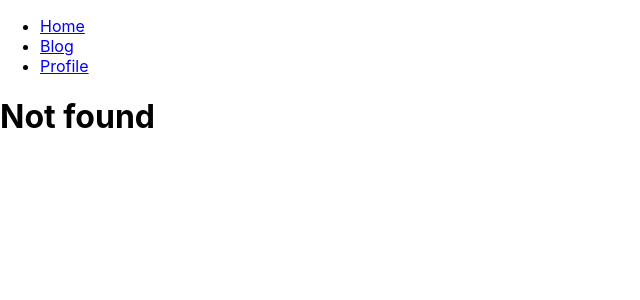
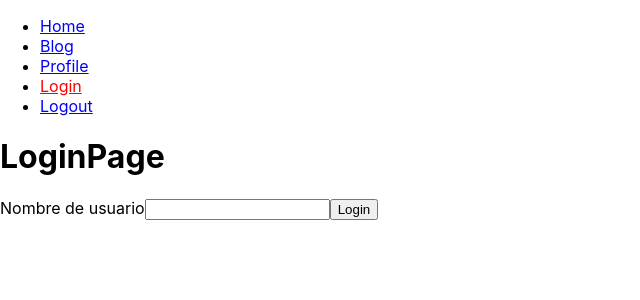
Before and after one commit to ivantabera/react-router, a React (Create React App) app: page /#/loginPage in a window 1280 px wide. Before the commit this address had no page. Shown: the top 300 px of the page, without its empty margins (0-640 px from the left). Built offline with nearby package versions, Linux system fonts and the light colour scheme.

Commit message:
Se hizo uso de hook useAuth

```diff
--- a/src/App.js
+++ b/src/App.js
@@ -4,10 +4,14 @@
 import {Blog} from "./blog/Blog";
 import {Profile} from "./profile/Profile";
 import {BlogPost} from "./blog/blogpost/BlogPost";
+import {LoginPage} from "./loginPage/LoginPage";
+import {Logout} from "./logout/Logout";
+import {AuthProvider} from "./auth/auth";
 
 function App() {
   return (
     <HashRouter>
+        <AuthProvider>
           <Menu />
 
           <Routes>
@@ -18,10 +22,13 @@
                     <Route path=":slug" element={<BlogPost />} />
                 </Route>
 
+                <Route path="/loginPage" element={<LoginPage />} />
+                <Route path="/logout" element={<Logout />} />
                 <Route path="/profile" element={<Profile />} />
 
                 <Route path="*" element={<h1>Not found</h1>} />
           </Routes>
+        </AuthProvider>
     </HashRouter>
   );
 }
--- /dev/null
+++ b/src/auth/auth.js
@@ -0,0 +1,38 @@
+import {createContext, useContext, useState} from "react";
+import {useNavigate} from "react-router-dom";
+
+const AuthContext = createContext();
+
+function AuthProvider({children}) {
+    const navigate = useNavigate();
+    const [user, setUser] = useState(undefined);
+
+    const login = ({username}) => {
+        setUser({username});
+        navigate('/profile')
+    }
+
+    const logout = () => {
+        setUser(null)
+        navigate('/')
+    }
+
+    const auth = {user, login, logout};
+    console.log(auth);
+
+    return (
+        <AuthContext.Provider value={auth}>
+            {children}
+        </AuthContext.Provider>
+    )
+}
+
+const useAuth = () => {
+    const auth = useContext(AuthContext);
+    return auth;
+}
+
+export {
+    AuthProvider,
+    useAuth
+}
--- /dev/null
+++ b/src/loginPage/LoginPage.js
@@ -0,0 +1,26 @@
+import React, {useState} from "react";
+import {useAuth} from "../auth/auth";
+
+export const LoginPage = () => {
+    const auth = useAuth();
+    const [username, setUsername] = useState('');
+
+    const login = (e) => {
+        e.preventDefault();
+        auth.login({username})
+    }
+
+    return (
+        <>
+            <h1>LoginPage</h1>
+            <form onSubmit={login}>
+                <label>Nombre de usuario</label>
+                <input
+                    value={username}
+                    onChange={e => setUsername(e.target.value)}
+                />
+                <button>Login</button>
+            </form>
+        </>
+    )
+}
--- /dev/null
+++ b/src/logout/Logout.js
@@ -0,0 +1,20 @@
+import React from "react";
+import {useAuth} from "../auth/auth";
+
+export const Logout = () => {
+    const auth = useAuth();
+
+    const logout = () => {
+        auth.logout();
+    };
+
+    return(
+        <>
+            <h1>LogoutPage</h1>
+            <form onSubmit={logout}>
+                <label>¿Seguro que deseas salir?</label>
+                <button>salir</button>
+            </form>
+        </>
+    )
+}
--- a/src/menu/Menu.js
+++ b/src/menu/Menu.js
@@ -37,5 +37,13 @@
     {
         to: '/profile',
         text: 'Profile'
+    },
+    {
+        to: '/loginPage',
+        text: 'Login'
+    },
+    {
+        to: '/logout',
+        text: 'Logout'
     }
 )
--- a/src/profile/Profile.js
+++ b/src/profile/Profile.js
@@ -1,6 +1,11 @@
 import React from "react";
+import {useAuth} from "../auth/auth";
 export const Profile = () => {
+    const auth = useAuth();
     return(
-        <h1>ProfilePage</h1>
+        <>
+            <h1>ProfilePage</h1>
+            <p>Bienvenido {auth.user.username}</p>
+        </>
     )
 }
```
Lines whose indentation alone changed are shown as unchanged.
